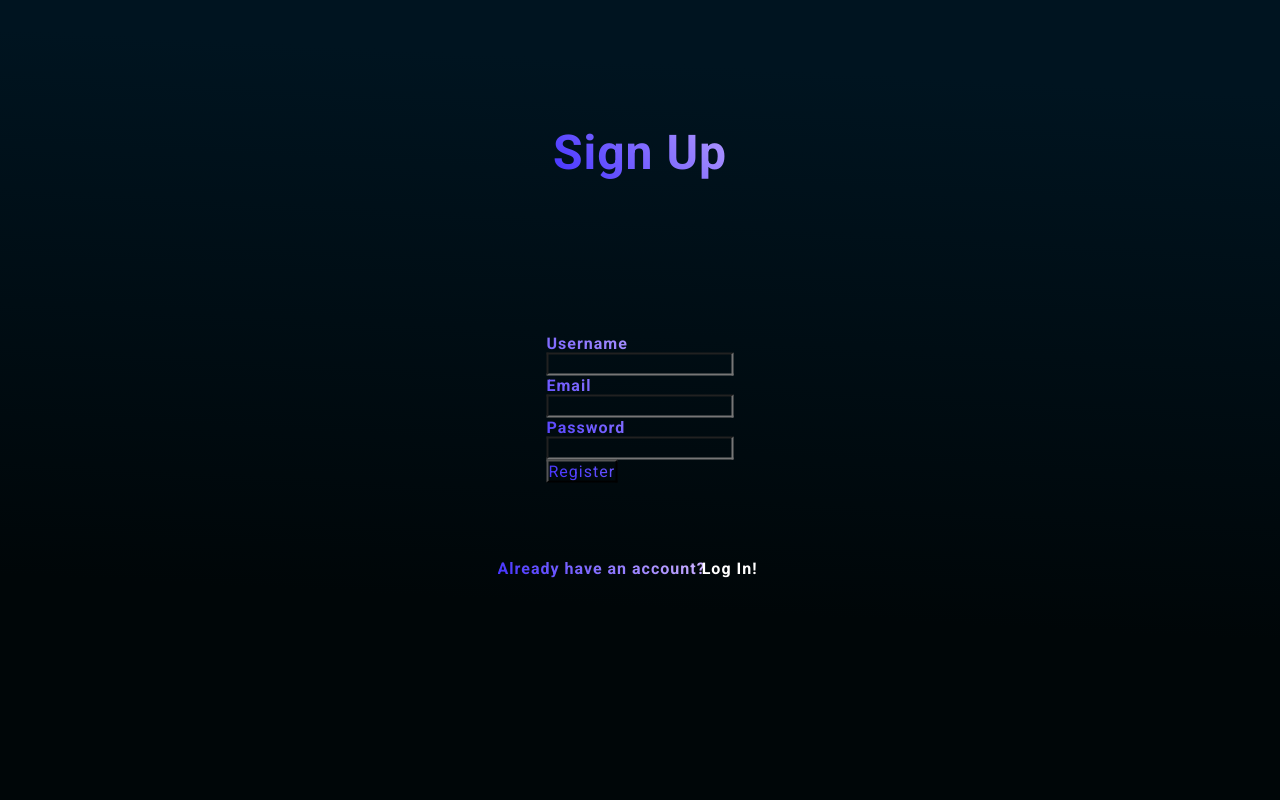
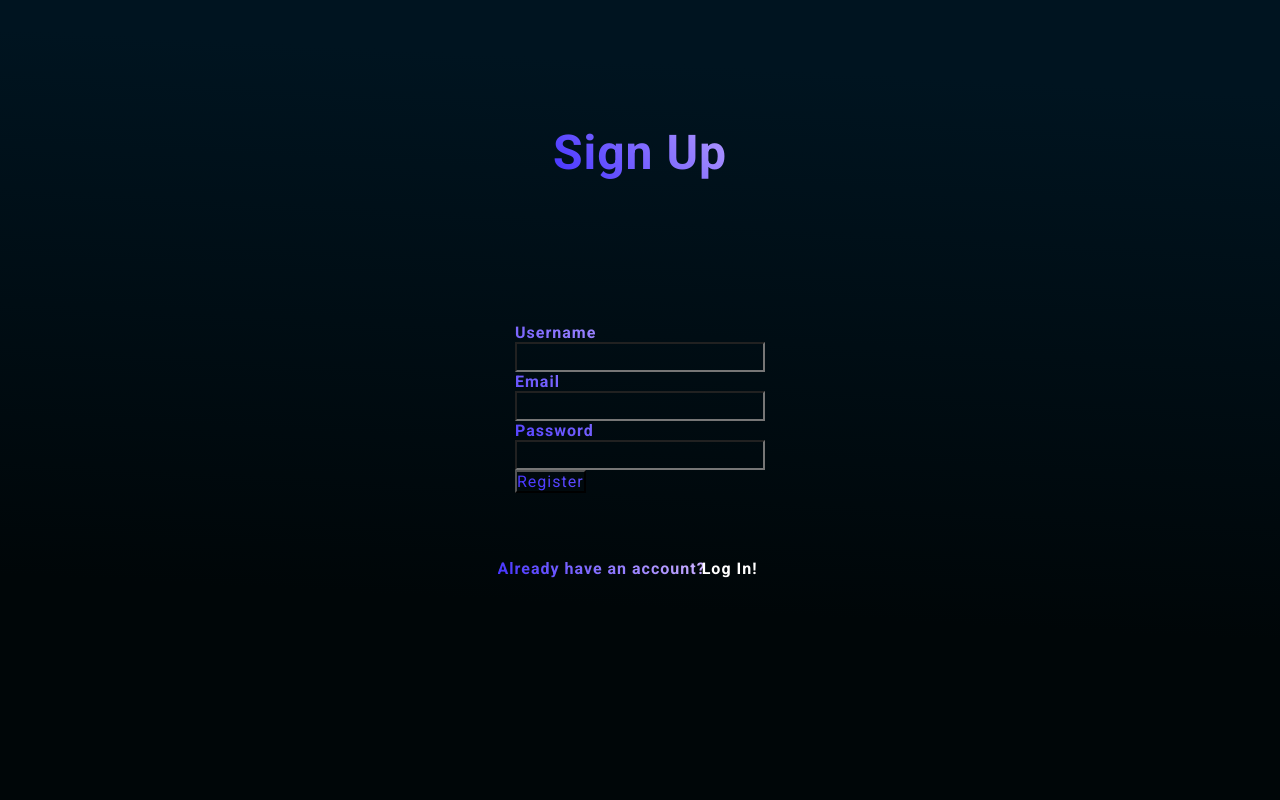
Before and after one commit to KieferPln/Webtech, a PHP site: page /login/registration.php in a window 1280 px wide. Run offline with PHP 8.4, Linux system fonts and the light colour scheme; some web fonts are replaced.

Commit message:
meer stijl

```diff
--- a/login/index.php
+++ b/login/index.php
@@ -40,13 +40,13 @@
 				<div class="text_login">
 					<label>Username</label>
 					<br/>
-					<input type="text" class="form-control" name="username" />
+					<input id='text-box-input'  type="text" class="form-control" name="username" />
 				<!-- </div>
 				<div class="form-group"> -->
 				<br>
 					<label>Password</label>
 					<br/>
-					<input type="password" class="form-control" name="password" />
+					<input id='text-box-input' type="password" class="form-control" name="password" />
 				<!-- </div> -->
 					<br>
 				<!-- <div class="form-group"> -->
--- a/login/registration.php
+++ b/login/registration.php
@@ -23,19 +23,19 @@ session_start()
 				<div class="text_login">
 					<label>Username</label>
 					<br/>
-					<input type="text" class="form-control" name="username" required />
+					<input id='text-box-input' type="text" class="form-control" name="username" required />
 				<!-- </div>
 				<div class="form-group"> -->
 				<br/>
 					<label>Email</label>
 					<br/>
-					<input type="email" class="form-control" name="email" required />
+					<input id='text-box-input'  type="email" class="form-control" name="email" required />
 				<!-- </div> -->
 				<br/>
 				<!-- <div class="form-group"> -->
 					<label>Password</label>
 					<br/>
-					<input type="password" class="form-control" name="password" required />
+					<input id='text-box-input'  type="password" class="form-control" name="password" required />
 				<!-- </div> -->
 				<br/>
 				<!-- <div class="form-group"> -->
--- a/login/styles_reg.css
+++ b/login/styles_reg.css
@@ -197,3 +197,8 @@ input:-webkit-autofill {
 -webkit-box-shadow: 0 0 0px 1000px black inset !important;
 -webkit-text-fill-color: white !important;
 }
+
+#text-box-input {
+  height: 30px;
+  width: 250px
+}
```
